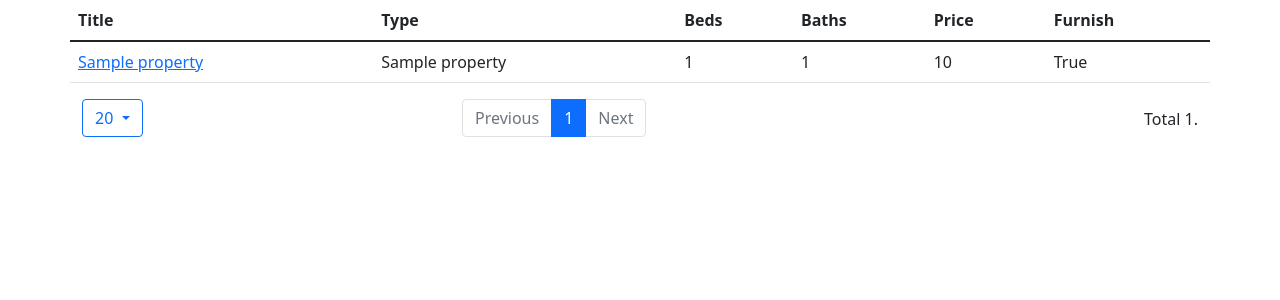
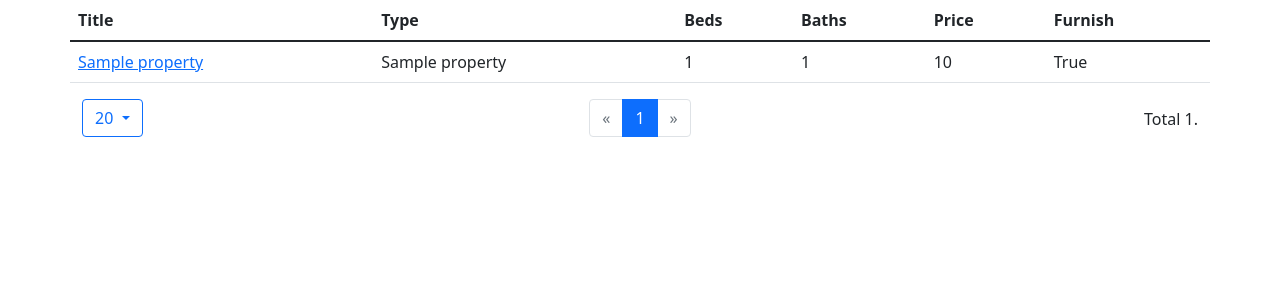
Before and after one commit to HPDell/rightmove-crawler, a Django app: page / in a window 1280 px wide. Shown: the part 56-356 px from the top of the page. Run offline with Django 4.2, Linux system fonts and the light colour scheme; tables that the repository leaves empty hold one stand-in row (values such as "Sample post").

Commit message:
add: pagination alignment

```diff
--- a/property/templates/property/index.html
+++ b/property/templates/property/index.html
@@ -63,11 +63,15 @@
             </div>
             <div class="col text-center">
                 <nav aria-label="pagination">
-                    <ul class="pagination">
+                    <ul class="pagination justify-content-center">
                         {% if page.has_previous %}
-                        <li class="page-item"><a href="#" class="page-link">Previous</a></li>
+                        <li class="page-item"><a href="#" class="page-link">
+                            <span>&laquo;</span>
+                        </a></li>
                         {% else %}
-                        <li class="page-item disabled"><a href="/?page={{previous_page_number}}&offset={{paginator.per_page}}" class="page-link">Previous</a></li>
+                        <li class="page-item disabled"><a href="/?page={{previous_page_number}}&offset={{paginator.per_page}}" class="page-link">
+                            <span>&laquo;</span>
+                        </a></li>
                         {% endif %}
                         {% for item in page_range %}
                             {% if item == paginator.ELLIPSIS %}
@@ -79,9 +83,13 @@
                             {% endif %}
                         {% endfor %}
                         {% if page.has_next %}
-                        <li class="page-item"><a href="/?page={{page.next_page_number}}&offset={{paginator.per_page}}" class="page-link">Next</a></li>
+                        <li class="page-item"><a href="/?page={{page.next_page_number}}&offset={{paginator.per_page}}" class="page-link">
+                            <span>&raquo;</span>
+                        </a></li>
                         {% else %}
-                        <li class="page-item disabled"><a href="#" class="page-link">Next</a></li>
+                        <li class="page-item disabled"><a href="#" class="page-link">
+                            <span>&raquo;</span>
+                        </a></li>
                         {% endif %}
                     </ul>
                 </nav>
```
